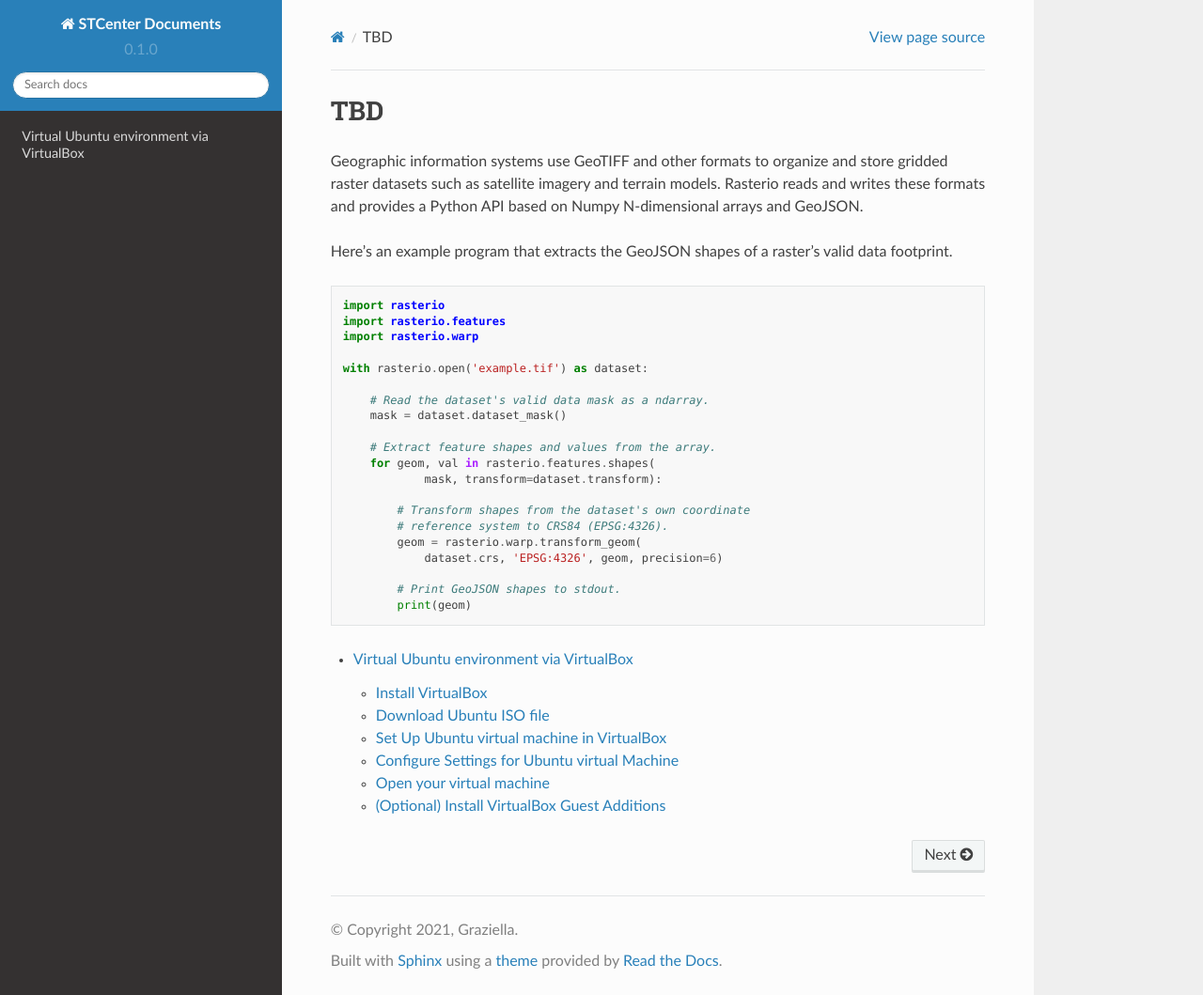
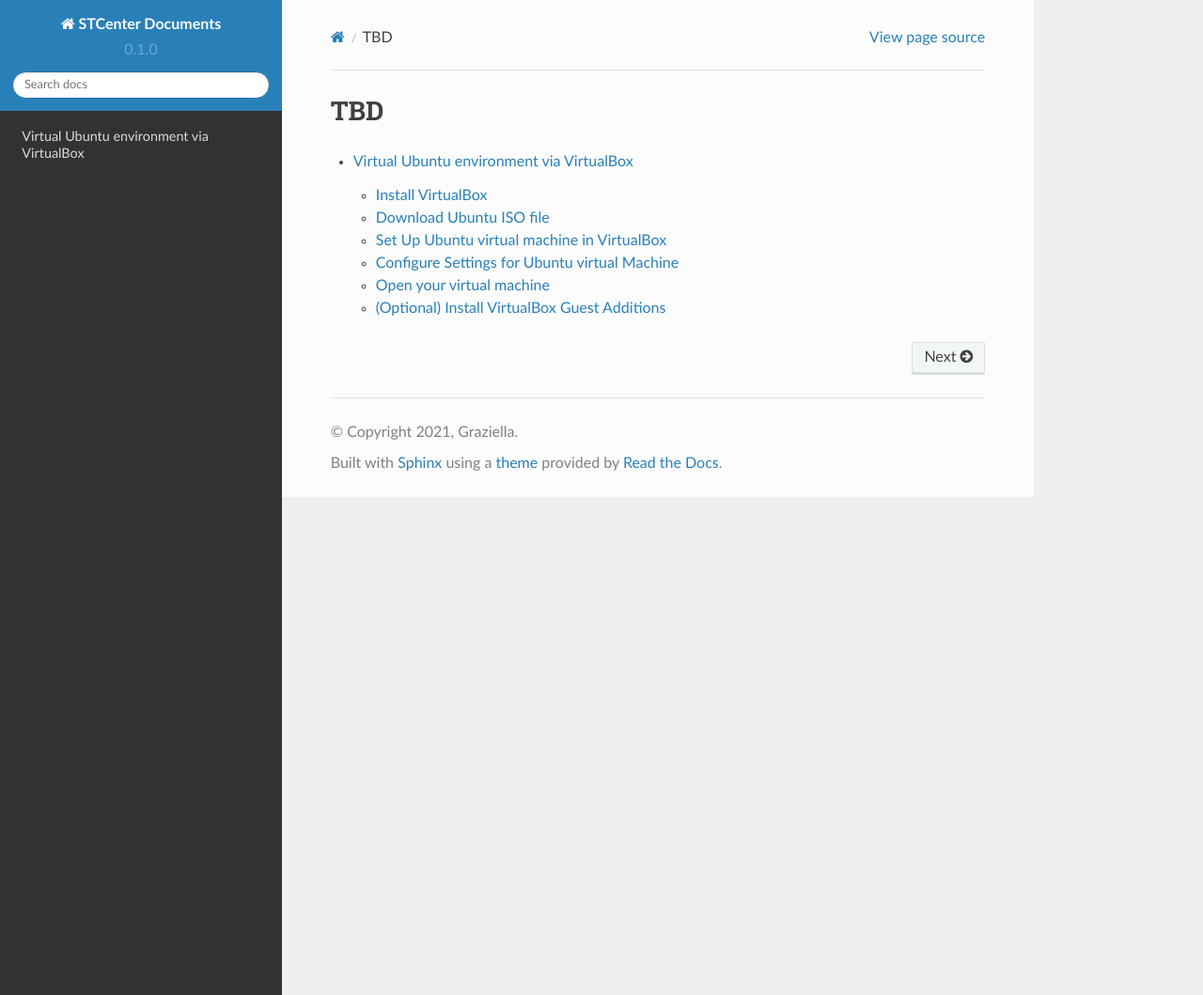
Before and after one commit to SivanuHappy/readthedocsrepo, a Sphinx documentation site: the page built from docs/source/index.rst, in a window 1280 px wide and 1059 px high. Shown: the whole window at 94% size. Built offline with Sphinx 7.4.7 and the Read the Docs theme 2.0.0, drawn with Linux system fonts in a browser that asks for light colours.

Commit message:
Update index.rst

```diff
--- a/docs/source/index.rst
+++ b/docs/source/index.rst
@@ -1,38 +1,6 @@
 ==========================================
 TBD
 ==========================================
-
-Geographic information systems use GeoTIFF and other formats to organize and
-store gridded raster datasets such as satellite imagery and terrain models.
-Rasterio reads and writes these formats and provides a Python API based on
-Numpy N-dimensional arrays and GeoJSON.
-
-Here's an example program that extracts the GeoJSON shapes of a raster's valid
-data footprint.
-
-.. code:: python
-
-    import rasterio
-    import rasterio.features
-    import rasterio.warp
-
-    with rasterio.open('example.tif') as dataset:
-
-        # Read the dataset's valid data mask as a ndarray.
-        mask = dataset.dataset_mask()
-
-        # Extract feature shapes and values from the array.
-        for geom, val in rasterio.features.shapes(
-                mask, transform=dataset.transform):
-
-            # Transform shapes from the dataset's own coordinate
-            # reference system to CRS84 (EPSG:4326).
-            geom = rasterio.warp.transform_geom(
-                dataset.crs, 'EPSG:4326', geom, precision=6)
-
-            # Print GeoJSON shapes to stdout.
-            print(geom)
-
 
 
 .. toctree::
```
